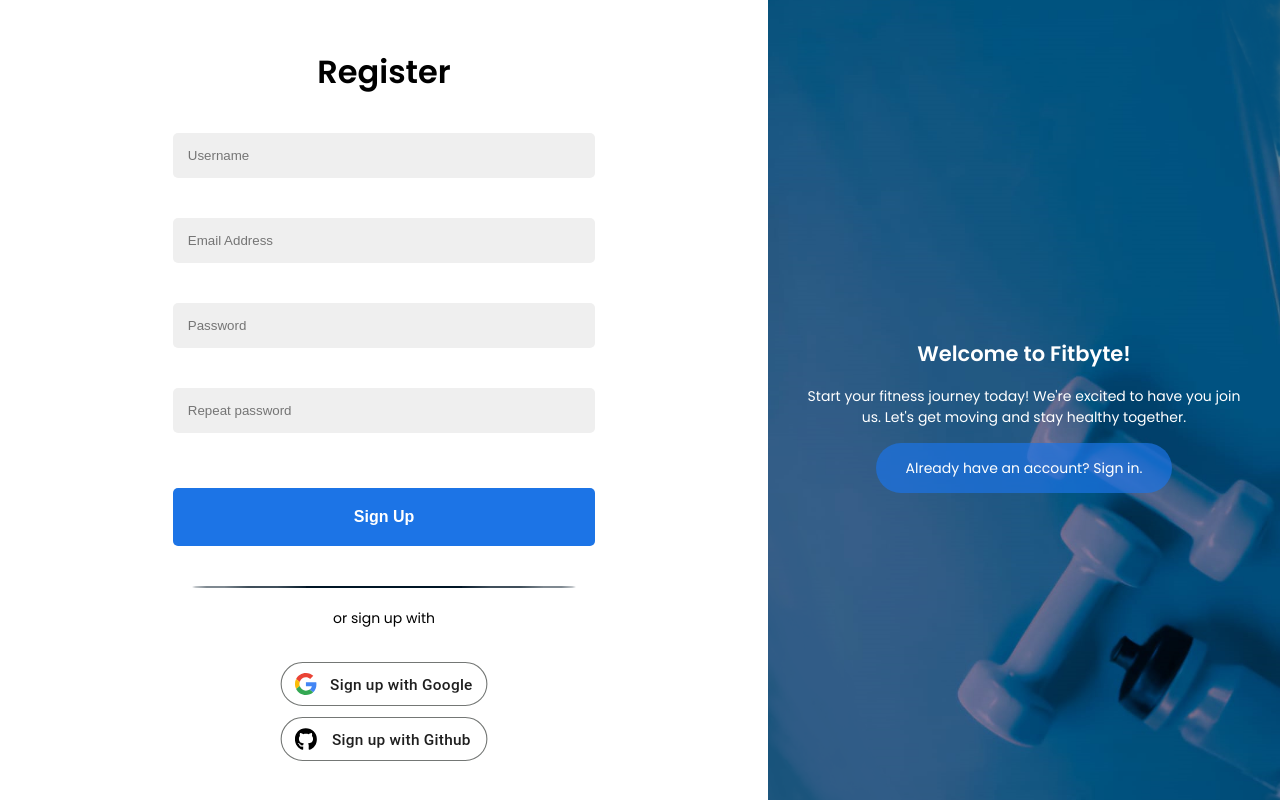
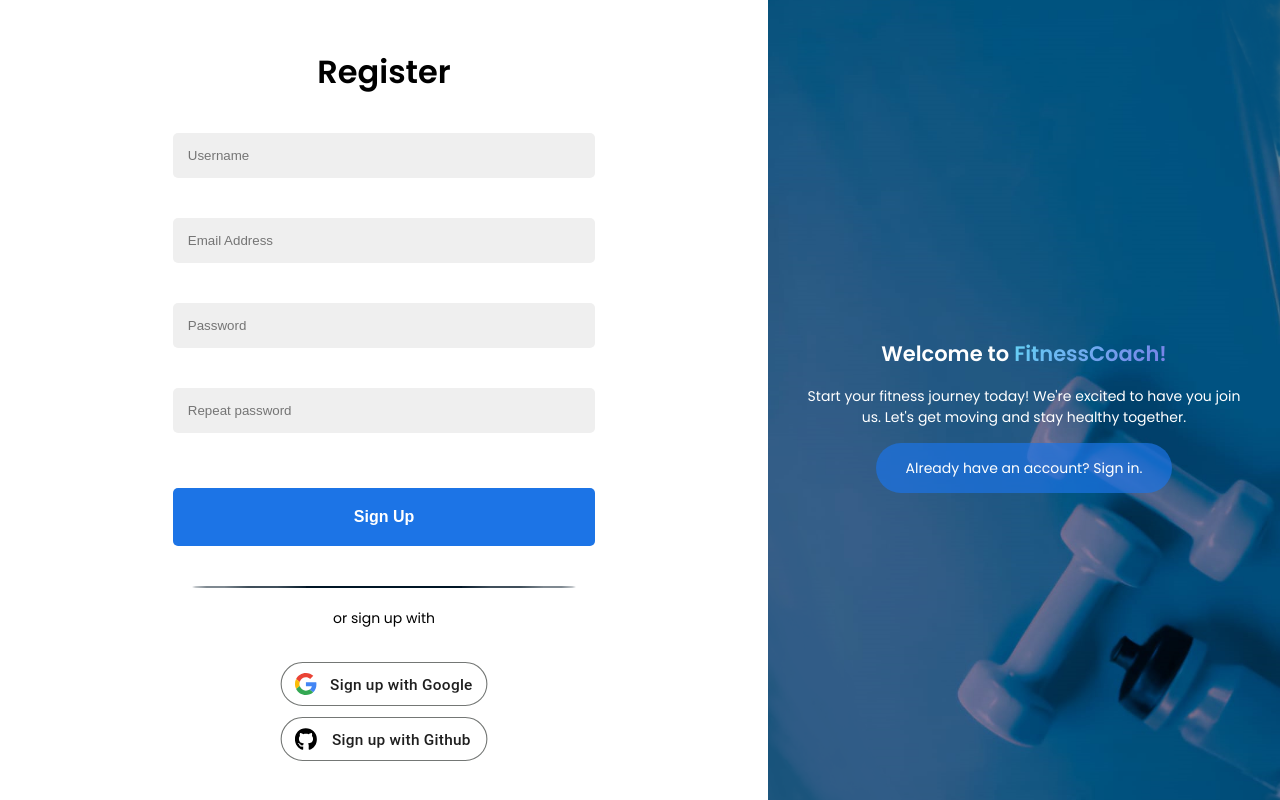
Before and after one commit to PS-G12/PS.G12, a React (Create React App) app in the folder client/: page /register in a window 1280 px wide. Built offline with nearby package versions, Linux system fonts and the light colour scheme.

Commit message:
Autenticacion errores

```diff
--- a/client/src/components/Header/header.js
+++ b/client/src/components/Header/header.js
@@ -1,6 +1,8 @@
 import React from "react";
 import { Link } from "react-router-dom";
 import "./header.css";
+import { signOut } from "firebase/auth";
+import  { auth } from "../../firebase"
 import { FontAwesomeIcon } from "@fortawesome/react-fontawesome";
 import {
   faChartLine,
@@ -12,7 +14,7 @@ import icon2 from "../../images/icons/icon-3.png";
 
 function Header() {
   const currentPath = window.location.pathname;
-
+  const isAuthenticated = auth ? true : false;
   const isActive = (path) => currentPath === path;
 
   return (
@@ -63,9 +65,13 @@ function Header() {
       </nav>
       {/* Utiliza el componente Link para redirigir a /authentication */}
       <div className="icon-users">
-        <Link to="/login">
-          <img src="user.png" alt="User Icon" />
-        </Link>
+        {isAuthenticated ? (
+            <button onClick={console.log(signOut(auth))}>Log out</button>
+          ) : (
+            <Link to="/login">
+              <img src="user.png" alt="User Icon" />
+            </Link>
+          )}
       </div>
     </header>
   );
--- a/client/src/firebase.js
+++ b/client/src/firebase.js
@@ -1,5 +1,4 @@
 import { initializeApp } from "firebase/app";
-import { getAnalytics } from "firebase/analytics";
 import { getAuth } from "firebase/auth";
 
 const firebaseConfig = {
--- a/client/src/pages/Authentication/authentication.css
+++ b/client/src/pages/Authentication/authentication.css
@@ -316,6 +316,12 @@ p.error-dup{
   border-radius: 50%;
 }
 
+.fitnesscoach-msg {
+  background: linear-gradient(135deg, #65d4f6 0%, #7a7ce7 100%);
+  -webkit-background-clip: text;
+  -webkit-text-fill-color: transparent;
+}
+
 
 @media screen and (max-width: 480px) {
   .auth-container {
--- a/client/src/pages/Authentication/loginPage.js
+++ b/client/src/pages/Authentication/loginPage.js
@@ -1,12 +1,7 @@
 import React, { useState } from "react";
-import { Link } from "react-router-dom";
+import { Link, useNavigate } from "react-router-dom";
 import { auth } from "../../firebase.js";
-import {
-  signInWithEmailAndPassword,
-  signInWithPopup,
-  GoogleAuthProvider,
-  GithubAuthProvider,
-} from "firebase/auth";
+import { signInWithEmailAndPassword, signInWithPopup, GoogleAuthProvider, GithubAuthProvider } from "firebase/auth";
 import "./authentication.css";
 
 const LoginForm = () => {
@@ -14,23 +9,16 @@ const LoginForm = () => {
     signInUsername: "",
     signInPassword: "",
   });
-
   const [error, setError] = useState(null); // Nuevo estado para el mensaje de error
+  const [loggedIn, setLoggedIn] = useState(false); // Estado para controlar si el usuario está logueado
 
   const handleSignIn = async (e) => {
     e.preventDefault();
-    console.log(
-      "Iniciar sesión con:",
-      formData.signInUsername,
-      formData.signInPassword
-    );
+    console.log("Iniciar sesión con:", formData.signInUsername, formData.signInPassword);
     try {
-      const userCredentials = await signInWithEmailAndPassword(
-        auth,
-        formData.signInUsername,
-        formData.signInPassword
-      );
+      const userCredentials = await signInWithEmailAndPassword(auth, formData.signInUsername, formData.signInPassword);
       console.log(userCredentials);
+      setLoggedIn(true); // Establecer loggedIn a true cuando el inicio de sesión sea exitoso
     } catch (err) {
       setError("Invalid email or password"); // Establecer el mensaje de error
     }
@@ -48,20 +36,27 @@ const LoginForm = () => {
     try {
       const result = await signInWithPopup(auth, provider);
       console.log(result);
+      setLoggedIn(true); // Establecer loggedIn a true cuando el inicio de sesión sea exitoso
     } catch (err) {
       console.error(err);
     }
   };
 
+  const navigate = useNavigate();
   const handleGithubSignIn = async () => {
     const provider = new GithubAuthProvider();
     try {
       const result = await signInWithPopup(auth, provider);
       console.log(result);
+      setLoggedIn(true); // Establecer loggedIn a true cuando el inicio de sesión sea exitoso
     } catch (err) {
       console.error(err);
     }
   };
+
+  if (loggedIn) {
+    navigate("/");
+  }
 
   return (
     <div className="auth-page">
--- a/client/src/pages/Authentication/registerPage.js
+++ b/client/src/pages/Authentication/registerPage.js
@@ -263,7 +263,7 @@ const RegisterForm = () => {
           <div className="intros-container">
             <div className="intro-control signin-intro">
               <div className="intro-control__inner">
-                <h2>Welcome to Fitbyte!</h2>
+                <h2>Welcome to <span className="fitnesscoach-msg">FitnessCoach!</span></h2>
                 <p>
                   Start your fitness journey today! We're excited to have you
                   join us. Let's get moving and stay healthy together.
```
